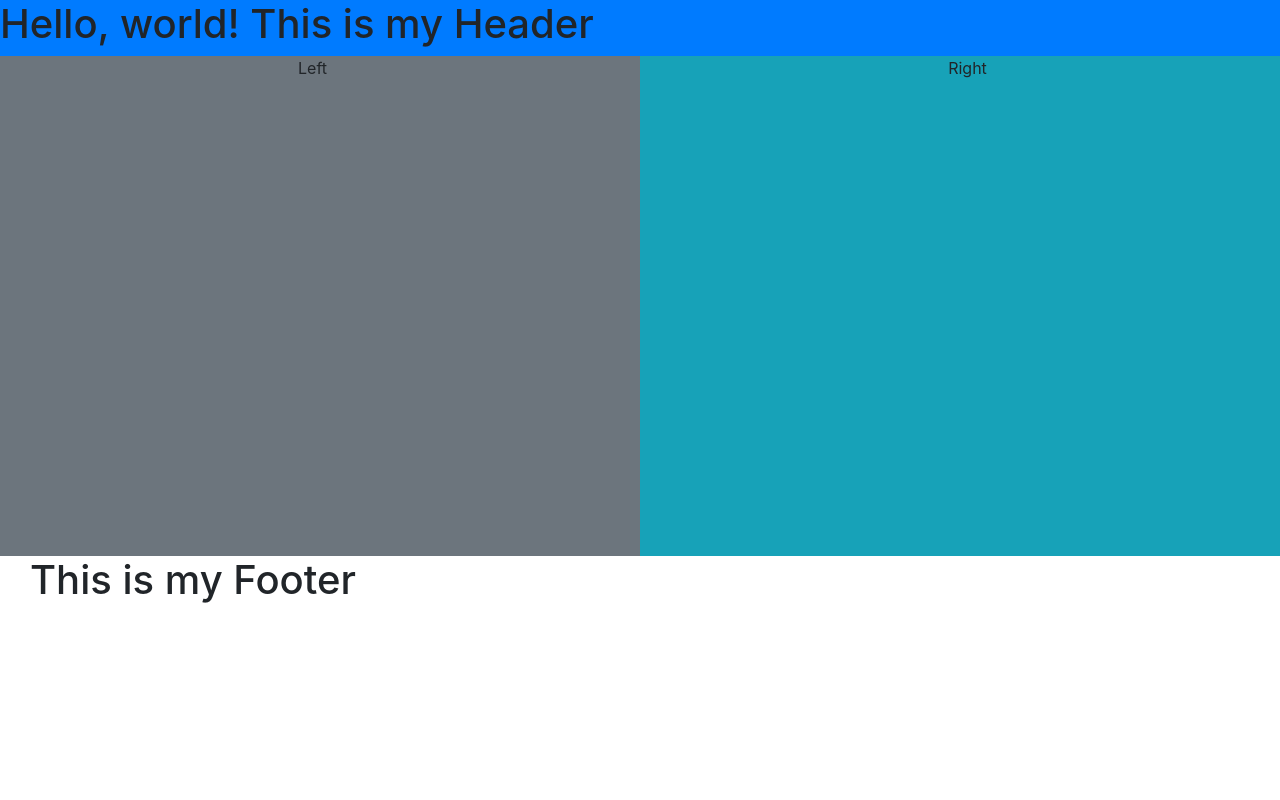
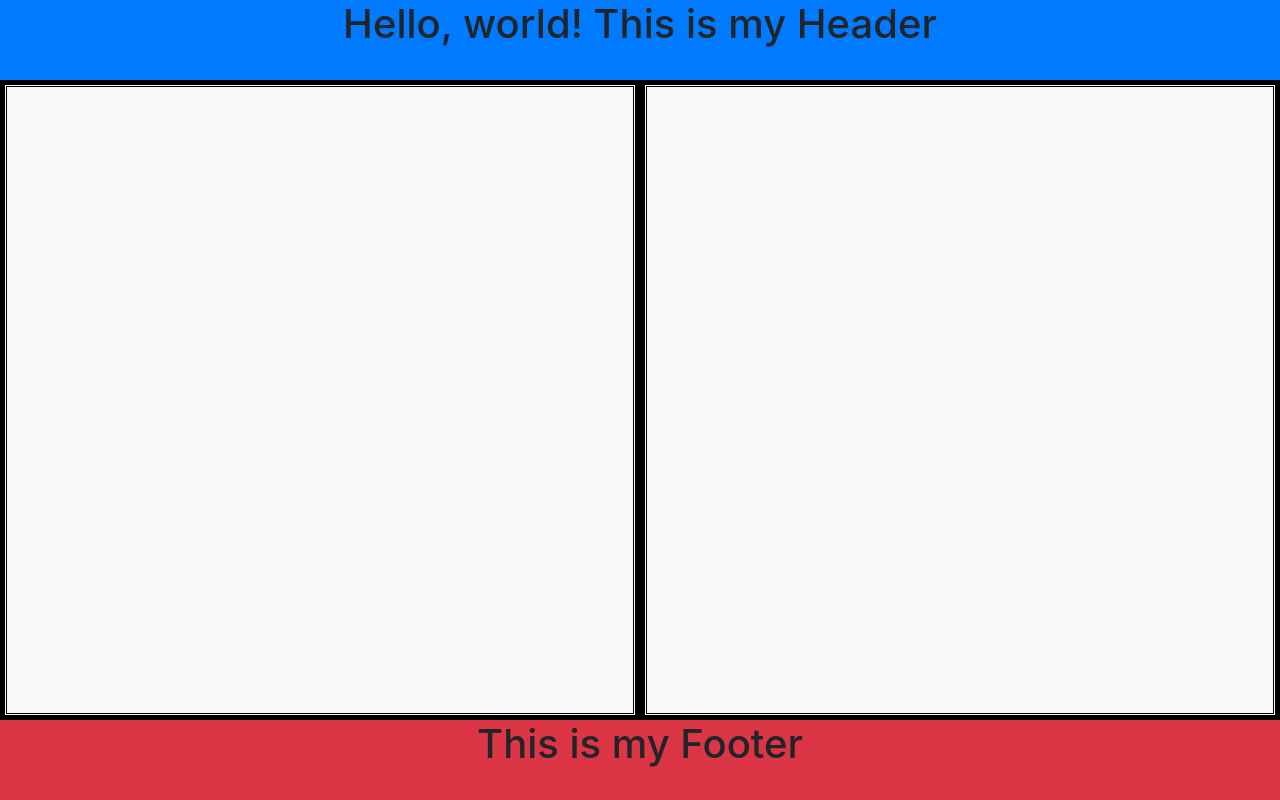
Before and after one commit to Brittneyfernandez/collab-practice, a plain HTML site: page index.html in a window 1280 px wide. Drawn offline with nearby package versions, Linux system fonts and the light colour scheme.

Commit message:
Using container-fluid

```diff
--- a/css/style.css
+++ b/css/style.css
@@ -1,9 +1,20 @@
-#mycol {
-    background-color: rgb(0, 255, 200);
+header{
+	height: 10vh;
+}
+
+.main_content{
+	height: 80vh;
+    background-color: black;
+}
+
+h1{
     text-align: center;
 }
 
-.myContent {
-    height: 500px;
-    text-align: center;
+.whereami{
+	border: double black;
 }
+
+footer{
+	height: 10vh;
+}
--- a/index.html
+++ b/index.html
@@ -30,21 +30,21 @@
         <a class="navbar-brand" href="#">Navbar</a>
       </div>
     </nav>  -->
-    <div class="container"></div>
-    <header class="row bg-primary">
-      <div class="col">
-        <h1>Hello, world! This is my Header</h1>
-      </div>
+
+    <header class="container-fluid bg-primary a_navbar">
+      <h1>Hello, world! This is my Header</h1>
     </header>
 
-    <div class="row">
-          <div class="col-6 bg-secondary myContent">Left</div>
-          <div class="col-6 bg-info myContent">Right</div>
-      </div>
+    <main class="container-fluid">
+			<div class="row main_content">
+				<div class="col bg-light m-1 whereami">
+        </div>
+				<div class="col bg-light m-1 whereami"></div>
+			</div>
     </main>
 
-    <footer class="container-fluid">
-      <div class="col"><h1>This is my Footer</h1></div>
+    <footer class="container-fluid bg-danger">
+      <h1>This is my Footer</h1>
     </footer>
 
   </body>
```
